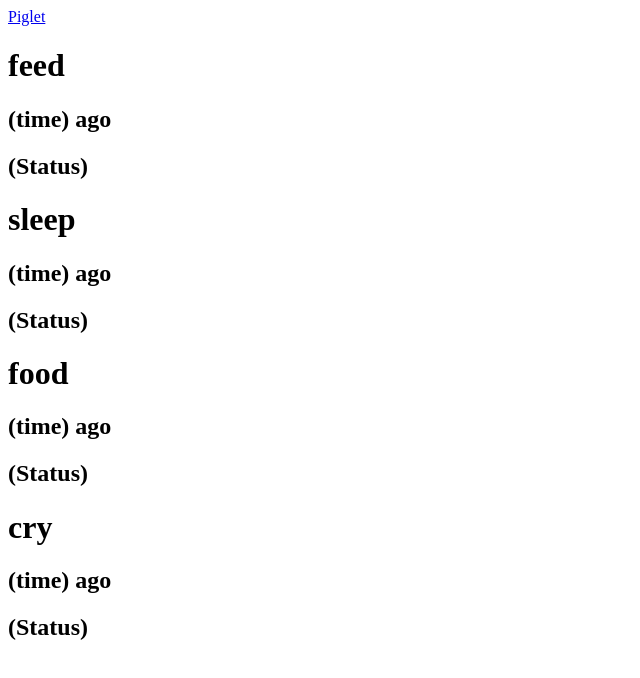
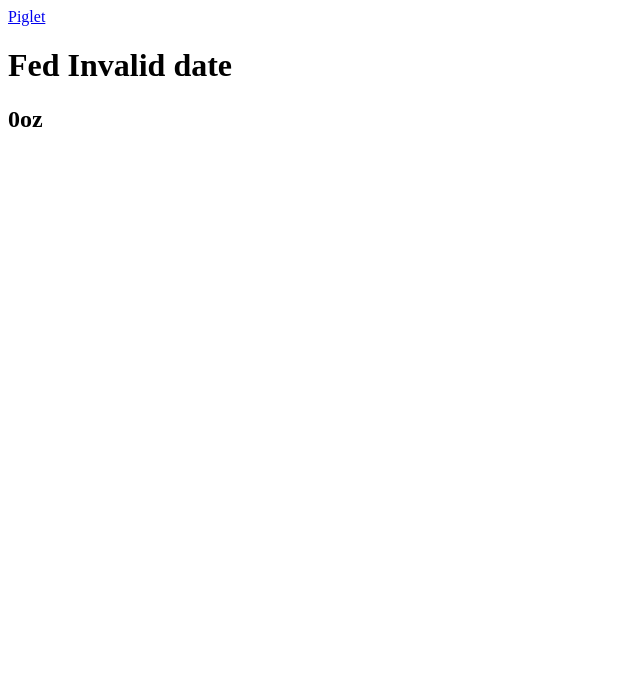
Before and after one commit to marifelangeles/piglet, a React (Create React App) app: page / in a window 1280 px wide. Shown: the top 678 px of the page, without its empty margins (0-640 px from the left). Built offline with nearby package versions, Linux system fonts and the light colour scheme.

Commit message:
start relative time

```diff
--- a/src/components/Feed.js
+++ b/src/components/Feed.js
@@ -1,25 +1,28 @@
 import React, { useState } from "react";
-import { connect } from "react-redux";
+import { useDispatch } from "react-redux";
 
 import { updateFeedTime, updateFeedAmount } from "../actions/update-feed";
 
 import moment from "moment";
 import { navigate } from "@reach/router";
 
-const Feed = (props) => {
-  const [feedTime] = useState(moment().format("LT"));
+const Feed = () => {
+  const dispatch = useDispatch();
 
+  const [feedTime] = useState(moment().format());
   const [feedAmount, setfeedAmount] = useState("2oz");
 
   const handleSubmit = () => {
-    props.dispatch(updateFeedTime(feedTime));
-    props.dispatch(updateFeedAmount(feedAmount));
+    dispatch(updateFeedTime(feedTime));
+    dispatch(updateFeedAmount(feedAmount));
     navigate("./");
   };
 
+  console.log("feedTime IN FEED", feedTime);
+
   return (
     <div>
-      <h1>{feedTime}</h1>
+      <h1>{moment(feedTime).format("LT")}</h1>
       <div>
         <label>
           Amount
@@ -42,9 +45,10 @@ const Feed = (props) => {
   );
 };
 
-const mapStateToProps = ({ feedTime, feedAmount }) => ({
-  feedTime,
-  feedAmount,
-});
+// const mapStateToProps = ({ feedTime, feedAmount }) => ({
+//   feedTime,
+//   feedAmount,
+// });
 
-export default connect(mapStateToProps)(Feed);
+// export default connect(mapStateToProps)(Feed);
+export default Feed;
--- a/src/components/Home.js
+++ b/src/components/Home.js
@@ -6,9 +6,9 @@ const Home = () => {
   return (
     <div>
       <Tracker type="feed" />
-      <Tracker type="sleep" />
+      {/* <Tracker type="sleep" />
       <Tracker type="food" />
-      <Tracker type="cry" />
+      <Tracker type="cry" /> */}
     </div>
   );
 };
--- a/src/components/Tracker.js
+++ b/src/components/Tracker.js
@@ -1,7 +1,21 @@
 import React from "react";
+import { useSelector } from "react-redux";
+
 import { navigate } from "@reach/router";
+import moment from "moment";
 
 const Tracker = ({ type }) => {
+  const timeString = useSelector((state) => state.feedReducer.feedTime);
+  const timeStart = moment(timeString);
+  const currentTime = moment().format();
+  const relativeTime = timeStart.from(currentTime);
+
+  console.log("relative time", relativeTime);
+
+  const feedAmountTracker = useSelector(
+    (state) => state.feedReducer.feedAmount
+  );
+
   return (
     <div
       className={type}
@@ -9,9 +23,8 @@ const Tracker = ({ type }) => {
         navigate(`./${type}`);
       }}
     >
-      <h1>{type}</h1>
-      <h2>(time) ago</h2>
-      <h2>(Status)</h2>
+      <h1>Fed {relativeTime}</h1>
+      <h2>{feedAmountTracker}</h2>
     </div>
   );
 };
```
